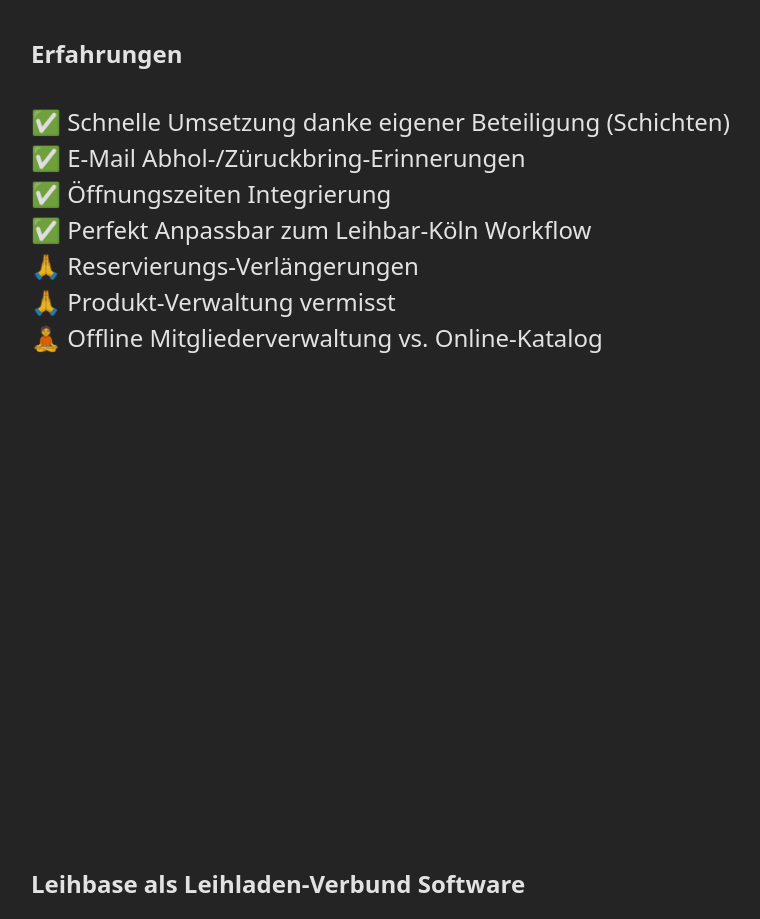
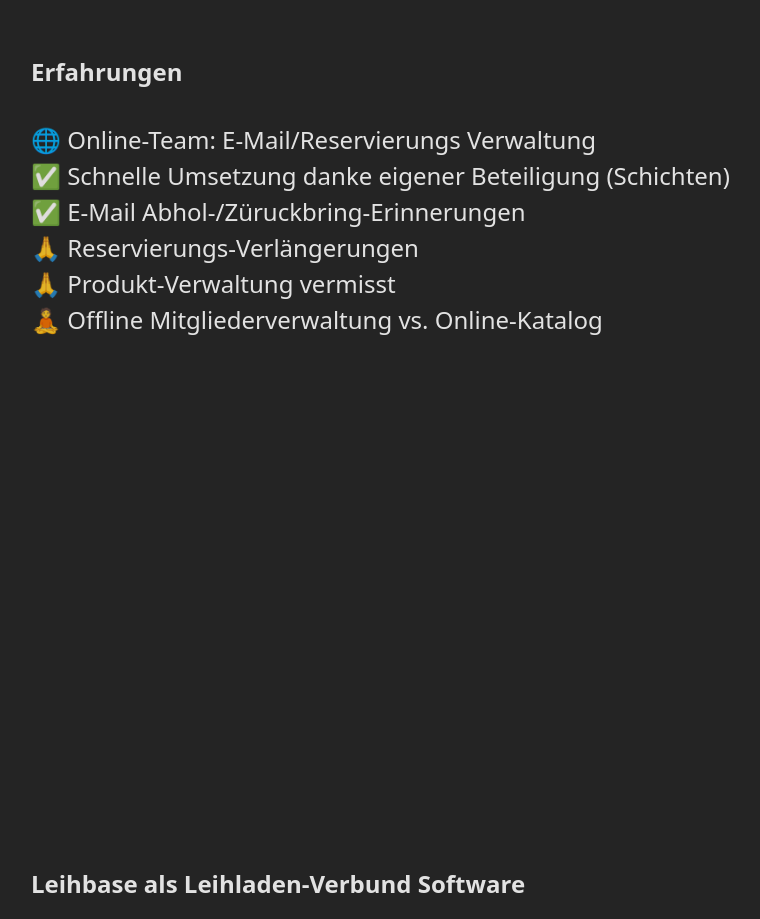
Before and after one commit to ArcoMul/leihbase-slides, a website built with Vite: page index.html in a window 1280 px wide. Shown: the part 6780-7699 px from the top of the page, without its empty margins (17-777 px from the left). Built offline with nearby package versions, Linux system fonts and the light colour scheme.

Commit message:
fix: update 'Erfahrungen' slide

```diff
--- a/index.html
+++ b/index.html
@@ -136,10 +136,9 @@
     <section>
       <h2>Erfahrungen</h2>
       <ul>
+        <li>🌐 Online-Team: E-Mail/Reservierungs Verwaltung</li>
         <li>✅ Schnelle Umsetzung danke eigener Beteiligung (Schichten)</li>
         <li>✅ E-Mail Abhol-/Züruckbring-Erinnerungen</li>
-        <li>✅ Öffnungszeiten Integrierung</li>
-        <li>✅ Perfekt Anpassbar zum Leihbar-Köln Workflow</li>
         <li>🙏 Reservierungs-Verlängerungen</li>
         <li>🙏 Produkt-Verwaltung vermisst</li>
         <li>🧘 Offline Mitgliederverwaltung vs. Online-Katalog</li>
```
